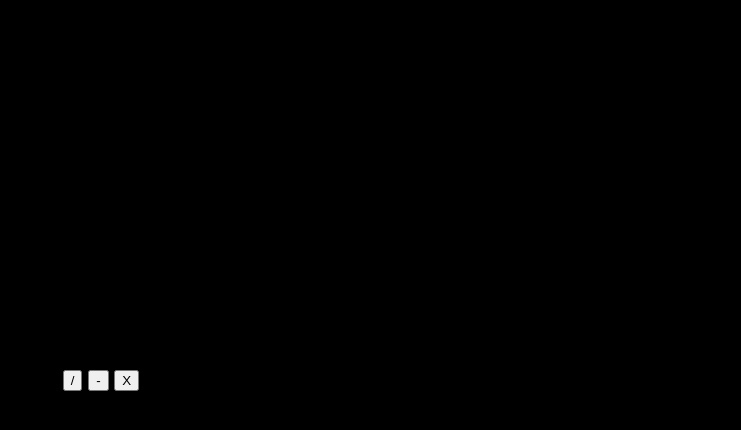
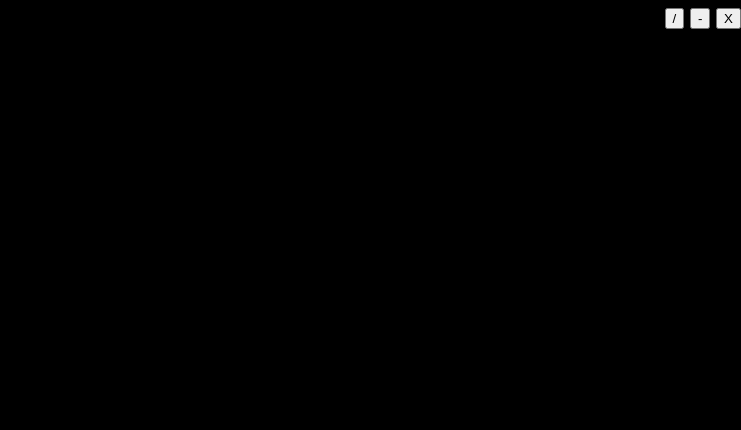
Before and after one commit to kiranraaj19/keystroke, a SvelteKit app: page / in a window 1280 px wide. Shown: the top 430 px of the page, without its empty margins (539-1280 px from the left). Built offline with nearby package versions, Linux system fonts and the light colour scheme.

Commit message:
Modularized Titlebar Component

```diff
--- /dev/null
+++ b/src/lib/TitleBar.svelte
@@ -0,0 +1,38 @@
+<script>
+    //Titlebar events
+    import { appWindow } from "@tauri-apps/api/window";
+</script>
+
+<div class="buttons">
+    <button
+        class="button"
+        data-tauri-drag-region
+        on:click={async () => {
+            await appWindow.startDragging();
+        }}>/</button
+    >
+    <button
+        class="button"
+        on:click={() => {
+            appWindow.minimize();
+        }}
+    >
+        -
+    </button>
+    <button
+        class="button"
+        on:click={() => {
+            appWindow.close();
+        }}
+    >
+        X
+    </button>
+</div>
+
+<style>
+    .buttons {
+        position: absolute;
+        top: 0;
+        right: 0;
+    }
+</style>
--- a/src/routes/+layout.svelte
+++ b/src/routes/+layout.svelte
@@ -1,36 +1,9 @@
 <script>
-  import { TauriEvent } from "@tauri-apps/api/event";
   import "../app.css";
-
-  //Titlebar events
-  import { appWindow } from "@tauri-apps/api/window";
+  import TitleBar from "$lib/TitleBar.svelte";
 </script>
 
 <main class="container">
-  <div class="buttons">
-    <button
-      class="drag_button"
-      data-tauri-drag-region
-      on:click={async () => {
-        await appWindow.startDragging();
-      }}>/</button
-    >
-    <button
-      class="minimize_button"
-      on:click={() => {
-        appWindow.minimize();
-      }}
-    >
-      -
-    </button>
-    <button
-      class="close_button"
-      on:click={() => {
-        appWindow.close();
-      }}
-    >
-      X
-    </button>
-  </div>
+  <TitleBar />
   <slot />
 </main>
```
